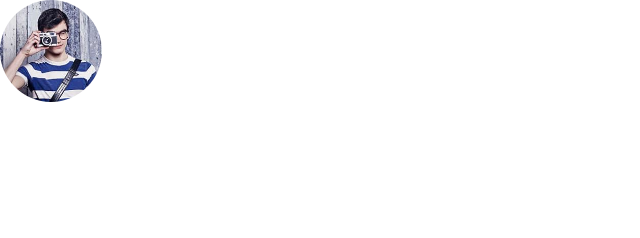
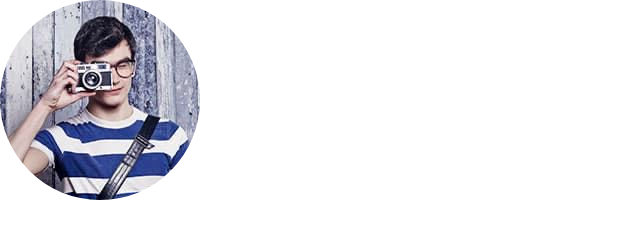
Before and after one commit to js-tasks-ru/htmlcss-20220317_dasha6, a website: page 06-lection4/01-avatar/index.html in a window 1280 px wide. Shown: the whole page, without its empty margins (0-640 px from the left). Drawn offline with Linux system fonts and the light colour scheme.

Commit message:
removed the dimensions

```diff
--- a/06-lection4/01-avatar/avatar.css
+++ b/06-lection4/01-avatar/avatar.css
@@ -1,7 +1,5 @@
 .avatar {
     display: inline-block;
-    width: 102px;
-    height: 102px;
 }
 
 .avatar__img {
```
